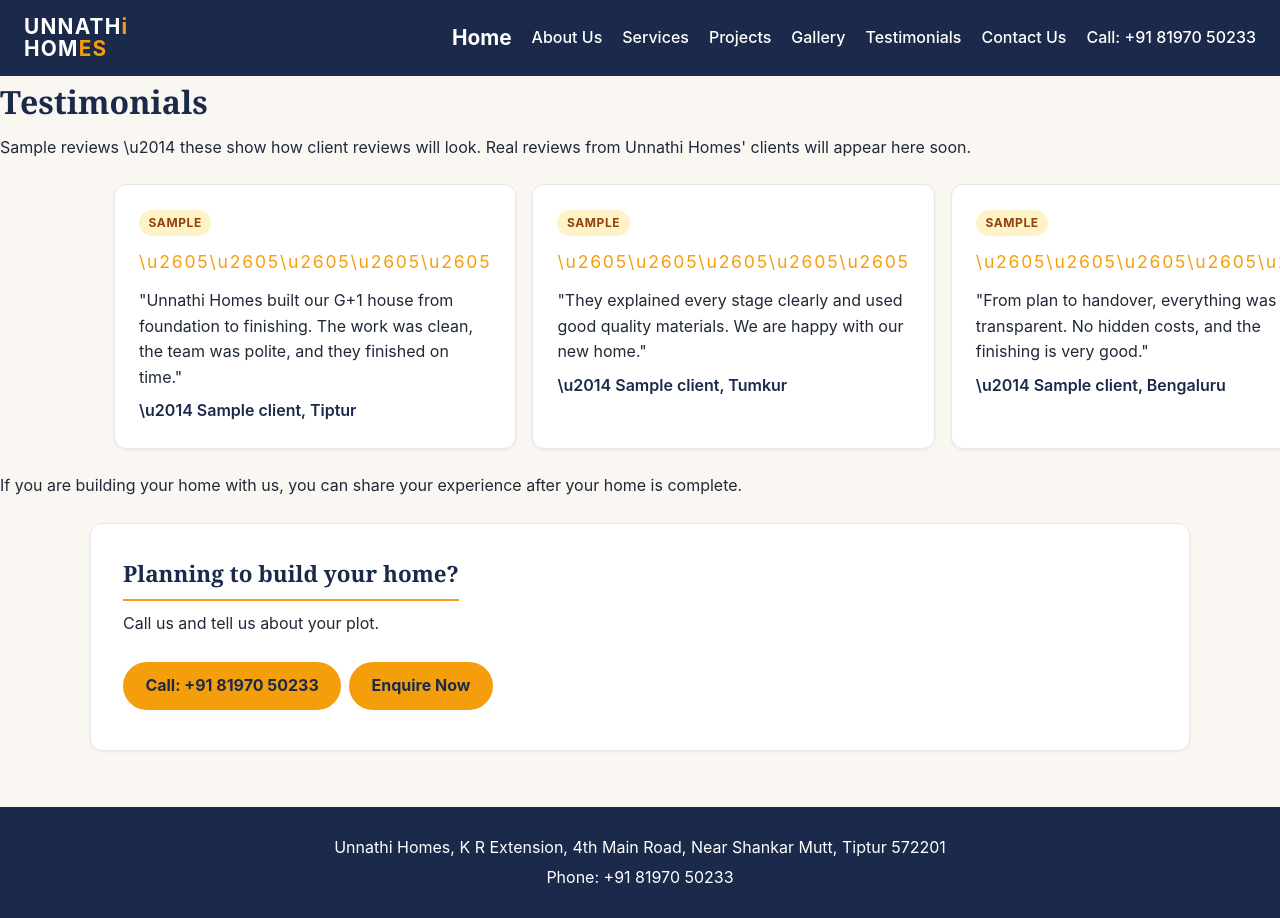
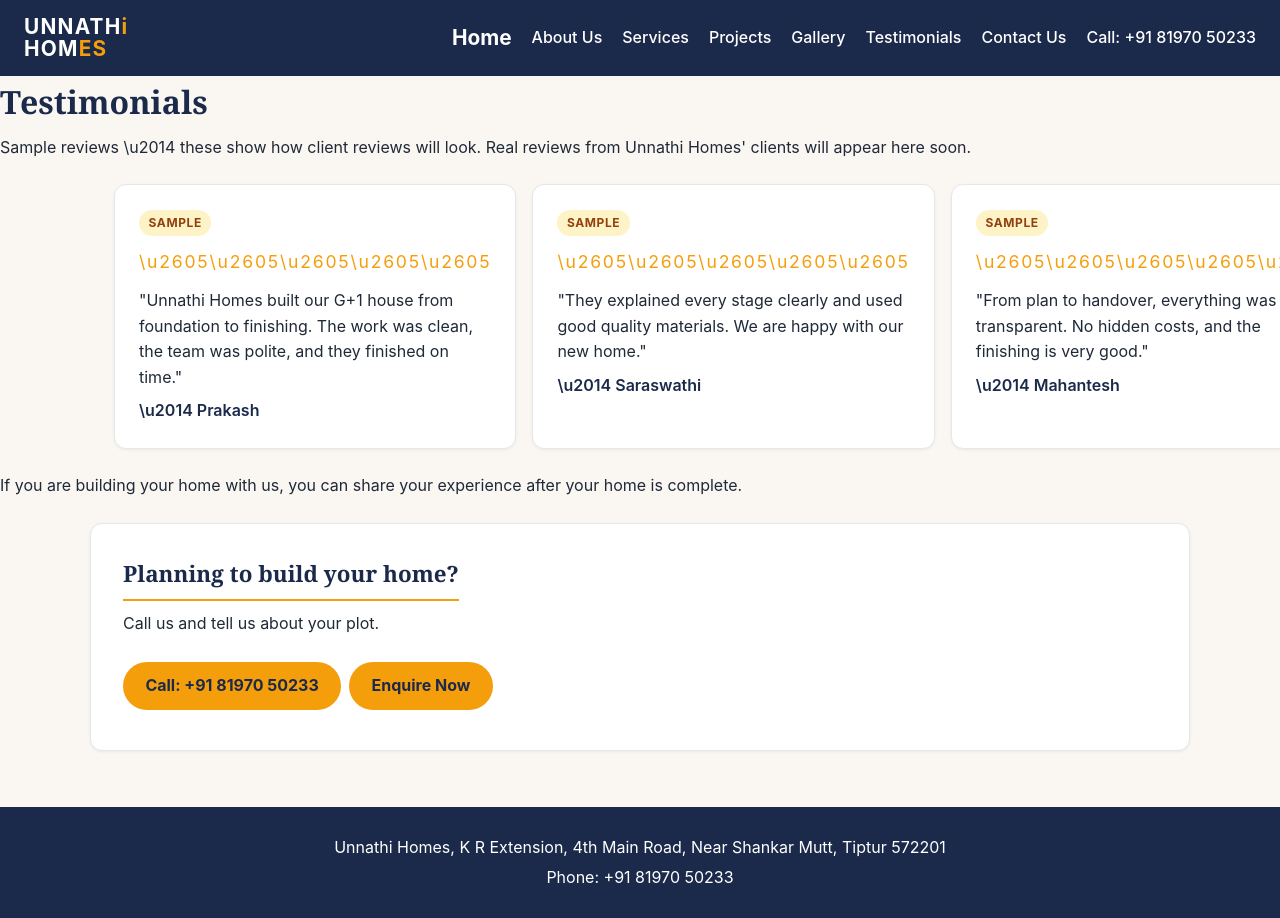
Before and after one commit to ullas2007/unnathi-homes, a React (Vite) app: page /testimonials in a window 1280 px wide. Shown: the top 918 px of the page. Built offline with nearby package versions, Linux system fonts and the light colour scheme.

Commit message:
Testimonials: use the real client names anna gave (Prakash, Saraswathi, Mahantesh)

```diff
--- a/src/pages/Testimonials.jsx
+++ b/src/pages/Testimonials.jsx
@@ -18,7 +18,7 @@ function Testimonials() {
             The work was clean, the team was polite, and they finished on
             time."
           </p>
-          <p className="reviewer">\u2014 Sample client, Tiptur</p>
+          <p className="reviewer">\u2014 Prakash</p>
         </article>
 
         <article className="review-card">
@@ -28,7 +28,7 @@ function Testimonials() {
             "They explained every stage clearly and used good quality
             materials. We are happy with our new home."
           </p>
-          <p className="reviewer">\u2014 Sample client, Tumkur</p>
+          <p className="reviewer">\u2014 Saraswathi</p>
         </article>
 
         <article className="review-card">
@@ -38,7 +38,7 @@ function Testimonials() {
             "From plan to handover, everything was transparent. No hidden
             costs, and the finishing is very good."
           </p>
-          <p className="reviewer">\u2014 Sample client, Bengaluru</p>
+          <p className="reviewer">\u2014 Mahantesh</p>
         </article>
       </div>
 
```
